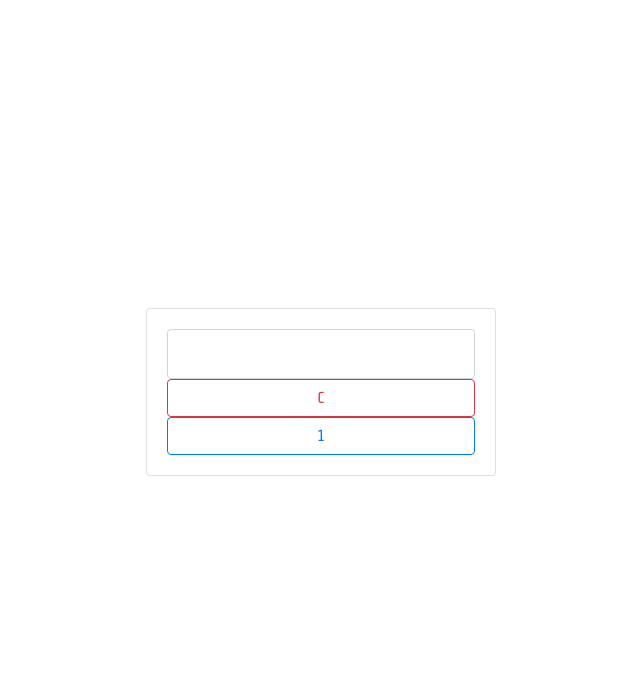
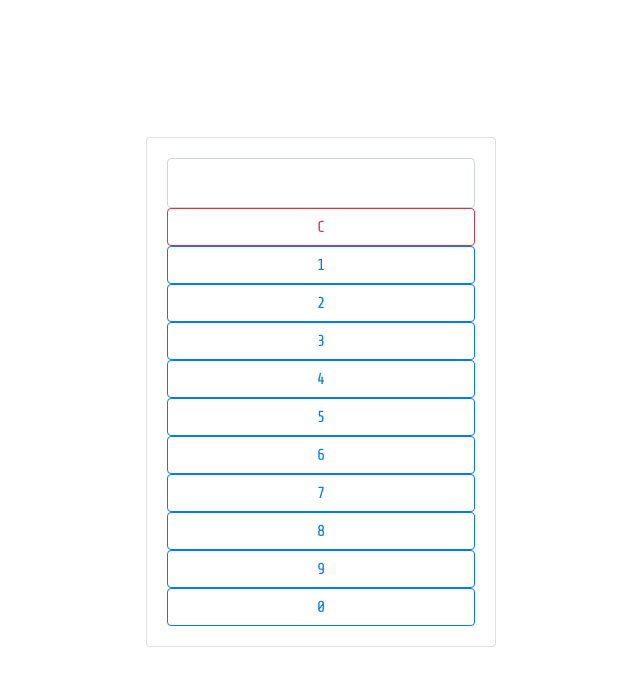
Before and after one commit to alexeyvsokolov/calculator, a plain HTML site: page index.html in a window 1280 px wide. Shown: the whole page, without its empty margins (319-959 px from the left). Drawn offline with nearby package versions, Linux system fonts and the light colour scheme.

Commit message:
add buttons 2-9, 0

```diff
--- a/index.html
+++ b/index.html
@@ -26,6 +26,51 @@
                                 <button class="btn btn-outline-primary form-control" id="btn_1">1</button>
                             </div>
                         </div>
+                        <div class="row no-gutters">
+                            <div class="col">
+                                <button class="btn btn-outline-primary form-control" id="btn_2">2</button>
+                            </div>
+                        </div>
+                        <div class="row no-gutters">
+                            <div class="col">
+                                <button class="btn btn-outline-primary form-control" id="btn_3">3</button>
+                            </div>
+                        </div>
+                        <div class="row no-gutters">
+                            <div class="col">
+                                <button class="btn btn-outline-primary form-control" id="btn_4">4</button>
+                            </div>
+                        </div>
+                        <div class="row no-gutters">
+                            <div class="col">
+                                <button class="btn btn-outline-primary form-control" id="btn_5">5</button>
+                            </div>
+                        </div>
+                        <div class="row no-gutters">
+                            <div class="col">
+                                <button class="btn btn-outline-primary form-control" id="btn_6">6</button>
+                            </div>
+                        </div>
+                        <div class="row no-gutters">
+                            <div class="col">
+                                <button class="btn btn-outline-primary form-control" id="btn_7">7</button>
+                            </div>
+                        </div>
+                        <div class="row no-gutters">
+                            <div class="col">
+                                <button class="btn btn-outline-primary form-control" id="btn_8">8</button>
+                            </div>
+                        </div>
+                        <div class="row no-gutters">
+                            <div class="col">
+                                <button class="btn btn-outline-primary form-control" id="btn_9">9</button>
+                            </div>
+                        </div>
+                        <div class="row no-gutters">
+                            <div class="col">
+                                <button class="btn btn-outline-primary form-control" id="btn_0">0</button>
+                            </div>
+                        </div>
                     </div>
                 </div>
             </div>
--- a/script.js
+++ b/script.js
@@ -13,3 +13,39 @@ document.getElementById('btn_clr').addEventListener('click', function () {
 document.getElementById('btn_1').addEventListener('click', function () {
     inputWindow.value += '1';
 })
+
+document.getElementById('btn_2').addEventListener('click', function () {
+    inputWindow.value += '2';
+})
+
+document.getElementById('btn_3').addEventListener('click', function () {
+    inputWindow.value += '3';
+})
+
+document.getElementById('btn_4').addEventListener('click', function () {
+    inputWindow.value += '4';
+})
+
+document.getElementById('btn_5').addEventListener('click', function () {
+    inputWindow.value += '5';
+})
+
+document.getElementById('btn_6').addEventListener('click', function () {
+    inputWindow.value += '6';
+})
+
+document.getElementById('btn_7').addEventListener('click', function () {
+    inputWindow.value += '7';
+})
+
+document.getElementById('btn_8').addEventListener('click', function () {
+    inputWindow.value += '8';
+})
+
+document.getElementById('btn_9').addEventListener('click', function () {
+    inputWindow.value += '9';
+})
+
+document.getElementById('btn_0').addEventListener('click', function () {
+    inputWindow.value += '0';
+})
```
